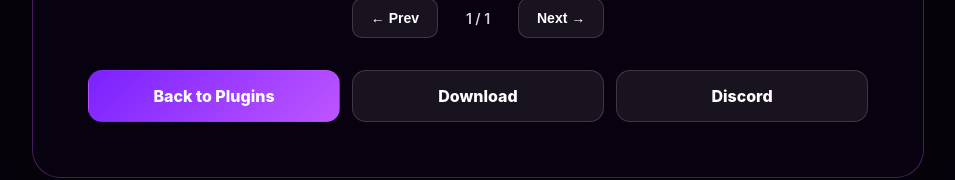
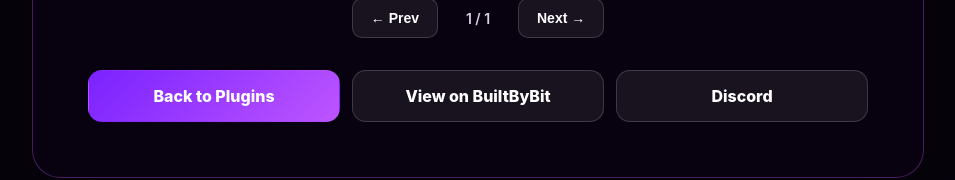
Before and after one commit to xyr04Y/Astral-Studio, a plain HTML site: page economysmp-core.html in a window 1280 px wide. Shown: the part 1746-1926 px from the top of the page, without its empty margins (162-1117 px from the left). Drawn offline with Linux system fonts and the light colour scheme.

Commit message:
Update economysmp-core.html

```diff
--- a/economysmp-core.html
+++ b/economysmp-core.html
@@ -66,7 +66,7 @@
 
       <div class="actions">
         <a class="btn primary" href="plugins.html">Back to Plugins</a>
-        <a class="btn" href="https://builtbybit.com/creators/xyro4y.856263/" target="_blank" rel="noopener">Download</a>
+        <a class="btn" href="https://builtbybit.com/resources/economysmpcore-all-in-one-smpcore.124168/" target="_blank" rel="noopener">View on BuiltByBit</a>
         <a class="btn" href="https://discord.gg/KKY82f59pT" target="_blank" rel="noopener">Discord</a>
       </div>
     </article>
```
